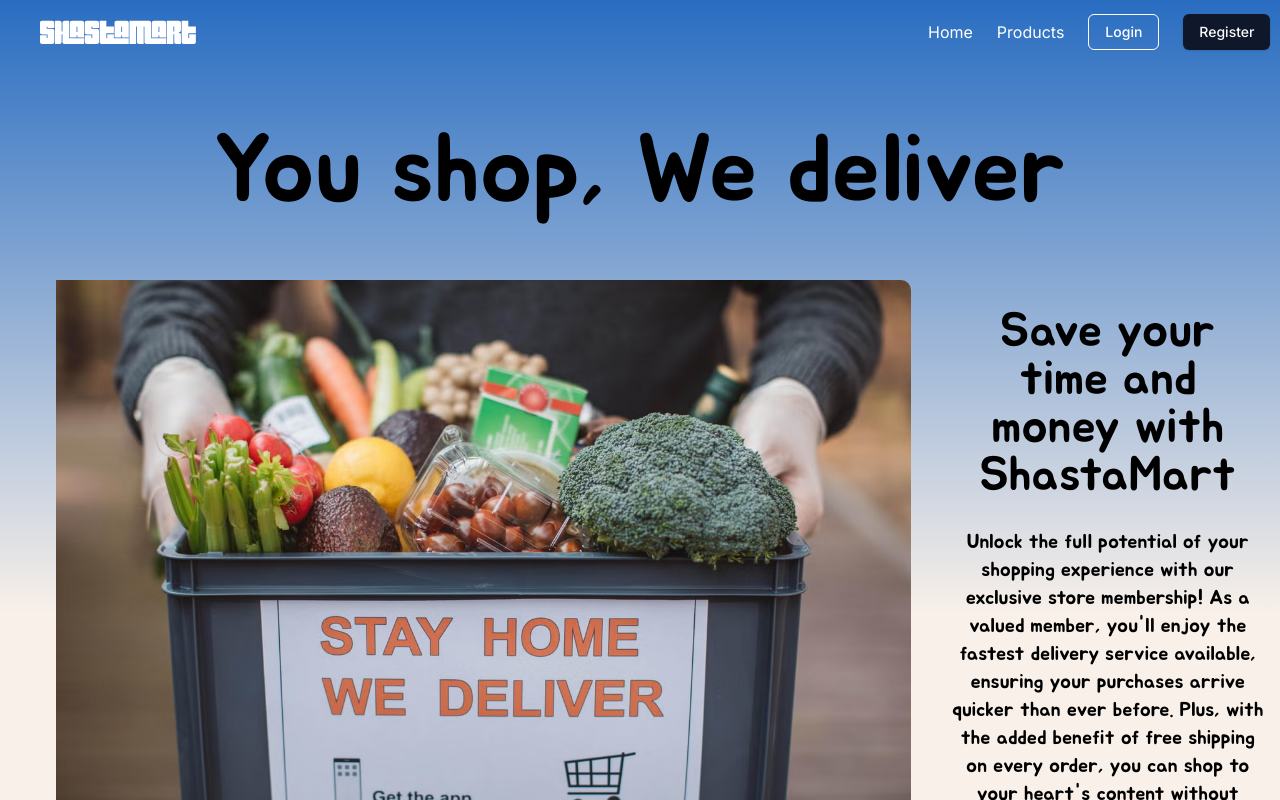
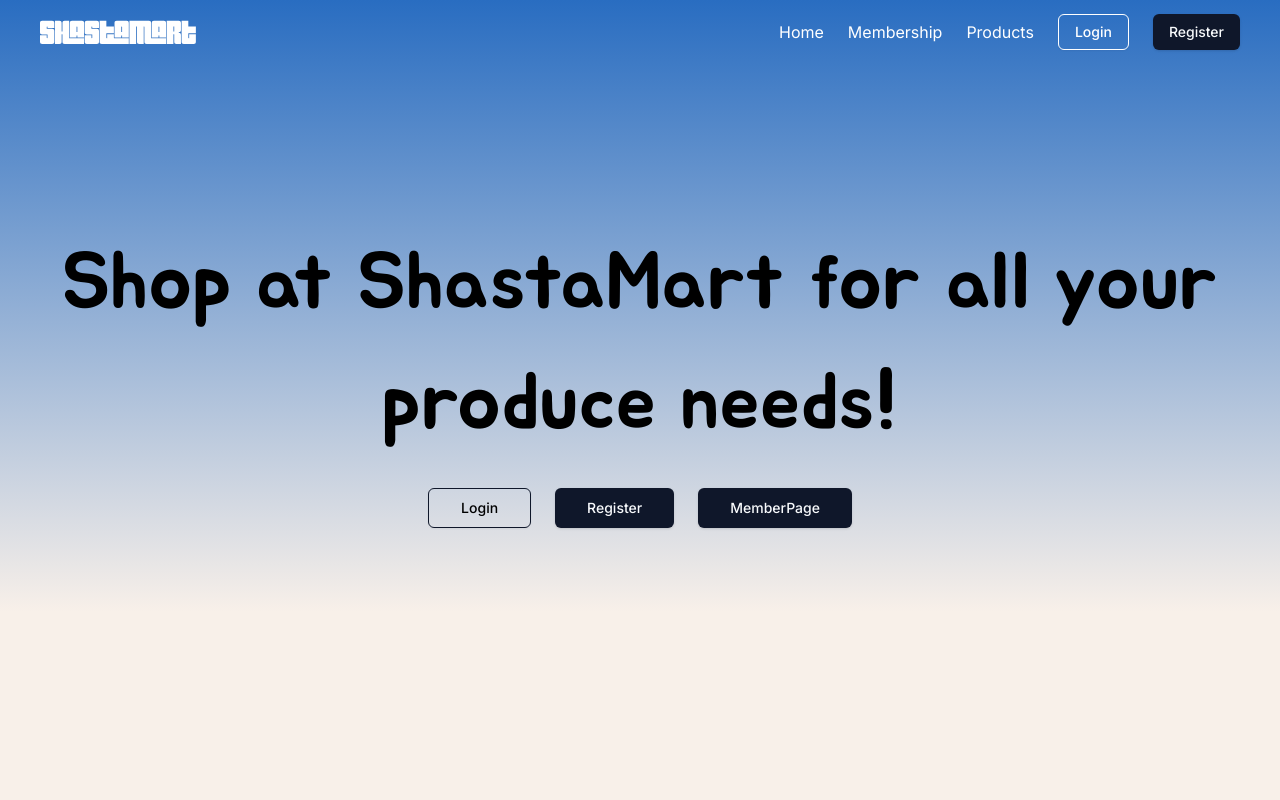
Before and after one commit to AlfredoRuiz-CS/TeamProject3380, a React (Vite) app in the folder client/: page /memberPage in a window 1280 px wide. Shown: the top 800 px of the page. Built offline with nearby package versions, Linux system fonts and the light colour scheme; a web font is replaced by a local one.

Commit message:
Minor Header.tsx formatting fix

```diff
--- a/client/src/App.tsx
+++ b/client/src/App.tsx
@@ -27,7 +27,7 @@ function App() {
         <Route path="/profile" element={<Profile />} />
         <Route path="/orders" element={<Orders />} />
         <Route path="/cart" element={<Cart />} />
-        <Route path="/memberPage" element={<MemberPage/>}/>
+        <Route path="/membership" element={<MemberPage />} />
         {/* Admin Dashboard */}
         <Route path="/admin" element={<AdminDashboard />} />
         {/* Products */}
--- a/client/src/components/Header.tsx
+++ b/client/src/components/Header.tsx
@@ -14,7 +14,7 @@ import {
 } from '@/components/ui/dropdown-menu.tsx';
 
 // Imports for state management
-import userStore from '@/components/store';
+import useUserStore from '@/components/store';
 // import { devtools, persist } from "zustand/middleware";
 import type {} from '@redux-devtools/extension'; // required for devtools typing
 import { useNavigate } from 'react-router-dom';
@@ -24,7 +24,7 @@ interface HeaderProps {
 }
 
 const Header = (props: HeaderProps) => {
-  const store = userStore();
+  const store = useUserStore();
   const navigate = useNavigate();
   useEffect(() => {}, [store.loggedIn]);
 
@@ -61,11 +61,23 @@ const Header = (props: HeaderProps) => {
         </div>
 
         {/* Links */}
-        <div className="flex h-full w-[22rem] items-center justify-between text-center">
+        <div className="mr-10 flex h-full items-center justify-between text-center">
           <ul className="flex min-h-full flex-row justify-center gap-6 text-center">
             <li className="flex items-center justify-center">
               <a href="/">Home</a>
             </li>
+            {/* If NOT a member display Membership link */}
+            {!store.loggedIn ? (
+              <li className="flex items-center justify-center">
+                <a href="/membership">Membership</a>
+              </li>
+            ) : !store.isMember ? (
+              <li className="flex items-center justify-center">
+                <a href="/membership">Membership</a>
+              </li>
+            ) : (
+              <></>
+            )}
 
             <li className="flex items-center justify-center">
               <a href="/products">Products</a>
--- a/client/src/components/store.ts
+++ b/client/src/components/store.ts
@@ -43,6 +43,7 @@ type UserState = {
   // States for user login
   loggedIn: boolean;
   isAdmin: boolean;
+  isMember: boolean;
   name: string;
   email: string;
   password: string;
@@ -75,6 +76,7 @@ const userStore: StateCreator<UserState, [['zustand/persist', unknown]]> = (
   loggedIn: false,
   name: '',
   isAdmin: false,
+  isMember: true,
   accountCreatedDate: new Date(),
   accountType: 'customer',
   email: 'test@nothing.com',
--- a/client/src/pages/AdminDashboard.tsx
+++ b/client/src/pages/AdminDashboard.tsx
@@ -241,7 +241,7 @@ const AdminDashboard = () => {
                     </div>
                   </div>
                   <DialogFooter>
-                    <Button type="submit">Save changes</Button>
+                    <Button type="submit">Submit Order</Button>
                   </DialogFooter>
                 </DialogContent>
               </Dialog>
```
